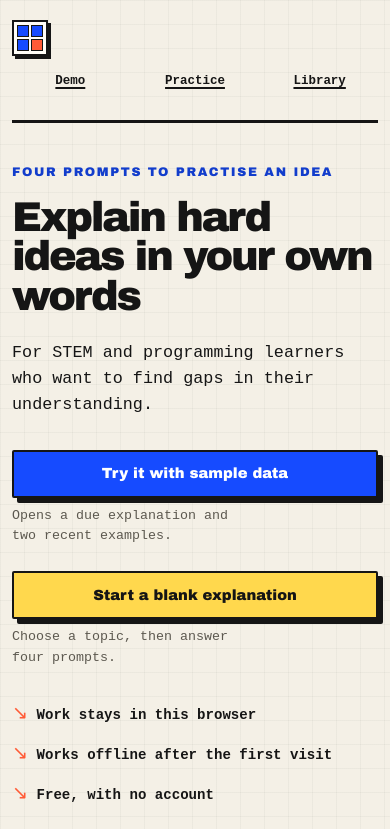
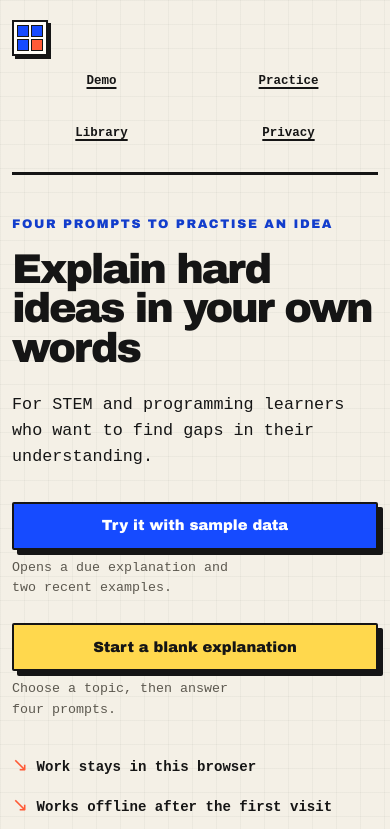
Before and after one commit to B-Divyesh/sf-explanation-lab, a website built with Vite: page index.html in a window 390 px wide. Shown: the top 829 px of the page. Built offline with nearby package versions, Linux system fonts and the light colour scheme.

Commit message:
fix: resolve final mobile and prompt copy findings

```diff
--- a/src/main.ts
+++ b/src/main.ts
@@ -90,13 +90,13 @@ function header(demo: boolean): string {
         <a class="route-link" href="/?demo=1">Demo</a>
         <a class="route-link" href="/practice">Practice</a>
         <a class="route-link" href="/library">Library</a>
-        <a class="route-link nav-secondary" href="/privacy">Privacy</a>
+        <a class="route-link" href="/privacy">Privacy</a>
       </nav>
     </header>`;
 }
 
 function footer(): string {
-  return `<footer class="site-footer"><p><strong>Explanation Lab</strong> uses four prompts for each explanation.</p><div><a class="route-link" href="/privacy">Privacy</a><a class="route-link" href="/terms">Terms</a><a class="route-link" href="/visual-notes">Visual notes</a><a href="https://sociobot.in" rel="external">Built by Param Factory <span class="sr-only">(external site)</span></a></div><p class="build">v1.0 · build polish-2</p></footer>`;
+  return `<footer class="site-footer"><p><strong>Explanation Lab</strong> uses four prompts for each explanation.</p><div><a class="route-link" href="/privacy">Privacy</a><a class="route-link" href="/terms">Terms</a><a class="route-link" href="/visual-notes">Visual notes</a><a href="https://sociobot.in" rel="external">Built by Param Factory <span class="sr-only">(external site)</span></a></div><p class="build">v1.0 · build polish-3</p></footer>`;
 }
 
 function shell(content: string, demo = false): string {
@@ -140,7 +140,7 @@ function landing(): string {
         <div><h2 id="preview-title">Write a mechanism, boundary, example, and counterexample</h2><p>Each prompt asks you to test the idea in a different way. Type your answer or keep a local audio note.</p></div>
         <ol class="mini-steps">
           <li><b>01</b><span>Explain the mechanism</span></li>
-          <li><b>02</b><span>Draw the boundary</span></li>
+          <li><b>02</b><span>State where the idea applies</span></li>
           <li><b>03</b><span>Give an example</span></li>
           <li><b>04</b><span>Find a counterexample</span></li>
         </ol>
--- a/src/styles.css
+++ b/src/styles.css
@@ -196,7 +196,6 @@ textarea::placeholder { color: #6e685d; }
 @media (max-width: 820px) {
   .site-header { min-height: 88px; }
   .site-header nav { gap: 14px; }
-  .nav-secondary { display: none !important; }
   .hero { grid-template-columns: 1fr; min-height: auto; padding-block: 48px 72px; }
   .hero-art { width: min(90%, 560px); margin: 8px auto 0; }
   .preview-grid, .limits, .data-tools { grid-template-columns: 1fr; gap: 32px; }
@@ -218,7 +217,7 @@ textarea::placeholder { color: #6e685d; }
 @media (max-width: 560px) {
   :root { font-size: 16px; }
   .site-header { width: min(calc(100% - 24px), var(--max)); flex-wrap: wrap; }
-  .site-header nav { width: 100%; display: grid; grid-template-columns: repeat(3, minmax(44px, 1fr)); gap: 8px; }
+  .site-header nav { width: 100%; display: grid; grid-template-columns: repeat(2, minmax(44px, 1fr)); gap: 8px; }
   .site-header nav a { font-size: .78rem; }
   .wordmark > span:last-child { display: none; }
   .section-shell, .page-main, .workbench-main { width: min(calc(100% - 24px), var(--max)); }
--- a/src/types.ts
+++ b/src/types.ts
@@ -40,7 +40,7 @@ export const STEP_DETAILS: Record<StepKey, {number: string; short: string; title
     hint: 'Name the parts. Then connect each cause to its effect.'
   },
   boundary: {
-    number: '02', short: 'Boundary', title: 'Draw the boundary',
+    number: '02', short: 'Boundary', title: 'State where the idea applies',
     prompt: 'What must be true? Where does this idea stop applying?',
     hint: 'List one assumption and one case outside the boundary.'
   },
```
Also changed, not shown: tests/app.spec.ts (+13 -4 lines), .factory/catalog-description.txt, .factory/copy-audit.md.
